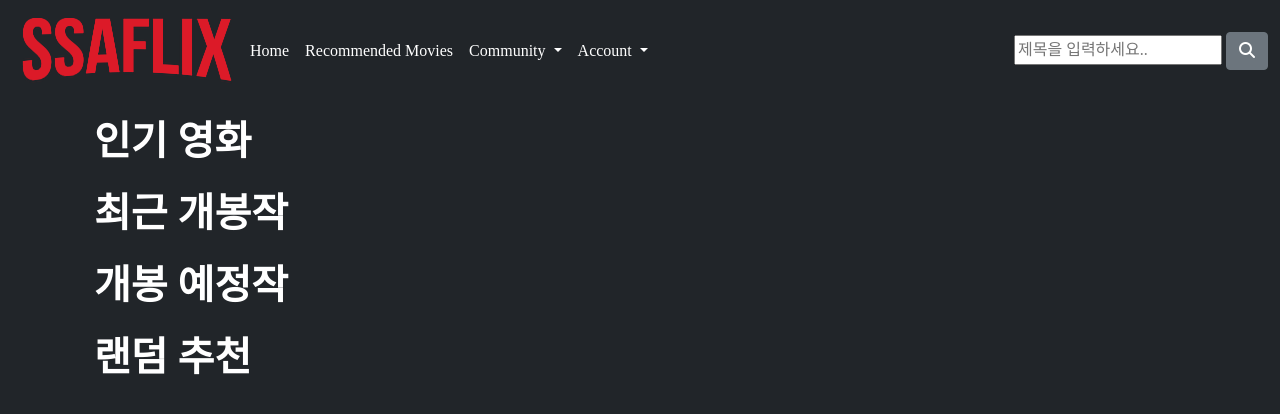
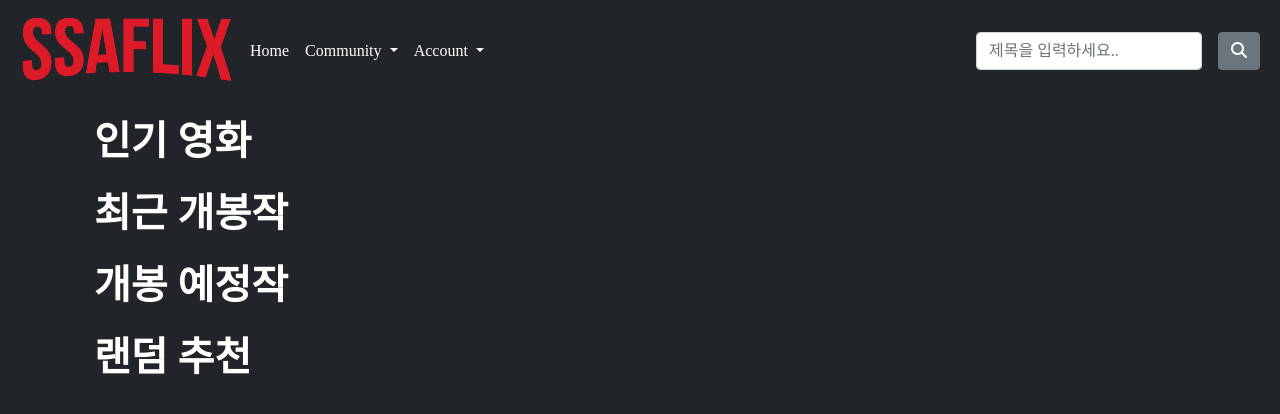
Before and after one commit to dannyp0930/ssaflix, a Django app: page / in a window 1280 px wide. Shown: the top 414 px of the page. Run offline with Django 3.2, Linux system fonts and the light colour scheme; the visitor is signed in with stand-in values (Sample User, id 1); data that the repository does not hold is empty; some libraries are stand-ins or nearby versions.

Commit message:
update movies

```diff
--- a/movies/templates/movies/index.html
+++ b/movies/templates/movies/index.html
@@ -43,6 +43,22 @@
       {% endfor %}
     </div>
   </div>
+  {% if movies_recommend %}
+    <div class="container">
+    <h1 class="mt-3 fw-bold  text-white">영화 추천</h1>
+      <div class="row m-auto justify-content-center">
+        {% for movie_recommend in movies_recommend %}
+          <div class="col-3 p-1">
+            <div class="card h-100">
+              <a class="h-100" href="{% url 'movies:detail' movie_recommend.pk %}">
+                <img src="https://image.tmdb.org/t/p/w500{{movie_recommend.poster_path}}" alt="poster_img" class="card-img-top h-100">
+              </a>
+            </div>
+          </div>
+        {% endfor %}
+      </div>
+    </div>
+  {% else %}
     <div class="container">
     <h1 class="mt-3 fw-bold  text-white">랜덤 추천</h1>
       <div class="row m-auto justify-content-center">
@@ -57,6 +73,8 @@
         {% endfor %}
       </div>
     </div>
+  {% endif %}
+
 
   {% comment %} <script>
     let pageNum = 1
--- a/movies/urls.py
+++ b/movies/urls.py
@@ -8,7 +8,5 @@ urlpatterns = [
     path('<int:movie_pk>/', views.detail, name='detail'),
     path('<int:movie_pk>/rank/create/', views.create_rank, name='create_rank'),
     path('<int:movie_pk>/rank/<int:rank_pk>/delete/', views.delete_rank, name='delete_rank'),
-    path('recommended/', views.recommended, name='recommended'),
-
     path('search', views.search, name='search')
 ]
--- a/movies/views.py
+++ b/movies/views.py
@@ -6,18 +6,83 @@ from .models import Movie, Rank, Movie
 from .forms import RankForm
 from datetime import datetime
 
+import pandas as pd
+import numpy as np
+from django.db.models import Q
+
+# 유저간 유사도 구하기 : 피어슨 상관계수
+def pearson(s1, s2):
+    s1_c = s1 - s1.mean()
+    s2_c = s2 - s2.mean()
+    return np.sum(s1_c * s2_c) / np.sqrt(np.sum(s1_c ** 2) * np.sum(s2_c ** 2))
+
+def recommended(request):
+
+    if Rank.objects.filter(user_id=request.user) and Rank.objects.filter(~Q(user_id=request.user)):
+
+        # 유저의 평점 데이터 불러오기
+        ranks = pd.DataFrame(data=Rank.objects.all().values('user', 'movie', 'rank'))
+        ranks = ranks.rename(columns={'user':"userId", 'movie':"movieId"})
+
+        # 영화 데이터에서 id값 가져오기
+        movie = pd.DataFrame(data=Movie.objects.all().values('id'))
+        movie = movie.rename(columns={'id':'movieId'})
+
+        # 평가하지 않은 데이터는 NaN값으로
+        movie.movieId = pd.to_numeric(movie.movieId, errors='coerce')
+        ranks.movieId = pd.to_numeric(ranks.movieId, errors='coerce')
+
+        # 데이터 통합 후 피벗 테이블 생성
+        data = pd.merge(ranks, movie, on='movieId', how='inner')
+        matrix = data.pivot_table(index='movieId', columns='userId', values='rank')
+        result = []
+
+        for side_id in matrix.columns:
+
+            if side_id == request.user.id:
+                continue
+
+            # 유저간 유사도 검사
+            cor = pearson(matrix[request.user.id], matrix[side_id])
+
+            # 평점이 NaN 값이면 0으로 입력
+            if np.isnan(cor):
+                result.append((side_id, 0))
+            else:
+                result.append((side_id, cor))
+
+        # 가장 유사한 유저 값 생성
+        result = max(result, key=lambda r: -r[1])[0]
+
+        # 자신이 평가한 영화 id값
+        movies = Rank.objects.filter(user_id=request.user.id).values('movie_id')
+        movies = [value['movie_id'] for value in movies]
+
+        # 유사 유저가 평가한 영화 id값
+        sim_movie = Rank.objects.filter(user_id=result).values('movie_id')
+
+        # 내가 보지 않은 영화 id 후보 결정
+        id_list = [value['movie_id'] for value in sim_movie if value['movie_id'] not in movies]
+        recommends = Movie.objects.filter(id__in=id_list)
+
+        return recommends
+    return False
+
 @require_safe
 def index(request):
     movies_popular = Movie.objects.order_by('-popularity')[:12]
     movies_release = Movie.objects.filter(release_date__lte=datetime.now()).order_by('-release_date')[:12]
     movies_comeout = Movie.objects.filter(release_date__gt=datetime.now()).order_by('release_date')[:12]
+    movies_recommend = recommended(request)
     movies_random = Movie.objects.order_by('?')[:12]
 
     context = {
         'movies_popular': movies_popular,
         'movies_release': movies_release,
         'movies_comeout': movies_comeout,
+        'movies_recommend': movies_recommend,
         'movies_random': movies_random,
+
     }
     return render(request, 'movies/index.html', context)
 
@@ -65,77 +130,6 @@ def delete_rank(request, movie_pk, rank_pk):
     return redirect('movies:detail', movie_pk)
 
 
-import pandas as pd
-import numpy as np
-from django.db.models import Q
-
-# 유저간 유사도 구하기 : 피어슨 상관계수
-def pearson(s1, s2):
-    s1_c = s1 - s1.mean()
-    s2_c = s2 - s2.mean()
-    return np.sum(s1_c * s2_c) / np.sqrt(np.sum(s1_c ** 2) * np.sum(s2_c ** 2))
-
-
-@login_required
-@require_safe
-def recommended(request):
-
-    if Rank.objects.filter(user_id=request.user.id) and Rank.objects.filter(~Q(user_id=request.user.id)):
-
-        # 유저의 평점 데이터 불러오기
-        ranks = pd.DataFrame(data=Rank.objects.all().values('user', 'movie', 'rank'))
-        ranks = ranks.rename(columns={'user':"userId", 'movie':"movieId"})
-
-        # 영화 데이터에서 id값 가져오기
-        movie = pd.DataFrame(data=Movie.objects.all().values('id'))
-        movie = movie.rename(columns={'id':'movieId'})
-
-        # 평가하지 않은 데이터는 NaN값으로
-        movie.movieId = pd.to_numeric(movie.movieId, errors='coerce')
-        ranks.movieId = pd.to_numeric(ranks.movieId, errors='coerce')
-
-        # 데이터 통합 후 피벗 테이블 생성
-        data = pd.merge(ranks, movie, on='movieId', how='inner')
-        matrix = data.pivot_table(index='movieId', columns='userId', values='rank')
-        result = []
-
-        for side_id in matrix.columns:
-
-            if side_id == request.user.id:
-                continue
-
-            # 유저간 유사도 검사
-            cor = pearson(matrix[request.user.id], matrix[side_id])
-
-            # 평점이 NaN 값이면 0으로 입력
-            if np.isnan(cor):
-                result.append((side_id, 0))
-            else:
-                result.append((side_id, cor))
-
-        # 가장 유사한 유저 값 생성
-        result = max(result, key=lambda r: -r[1])[0]
-
-        # 자신이 평가한 영화 id값
-        movies = Rank.objects.filter(user_id=request.user.id).values('movie_id')
-        movies = [value['movie_id'] for value in movies]
-
-        # 유사 유저가 평가한 영화 id값
-        sim_movie = Rank.objects.filter(user_id=result).values('movie_id')
-
-        # 내가 보지 않은 영화 id 후보 결정
-        id_list = [value['movie_id'] for value in sim_movie if value['movie_id'] not in movies]
-        recommends = Movie.objects.filter(id__in=id_list)
-        # 사용자 기반 추천 영화가 없다면 인기도 순으로 12개
-        if not recommends:
-            recommends = Movie.objects.order_by('-popularity')[:12]
-    # 평점 정보가 없는 경우 인기도 순으로 12개
-    else:
-        recommends = Movie.objects.order_by('-popularity')[:12]
-    context = {
-        'recommends':recommends,
-    }
-    return render(request, 'movies/recommended.html', context)
 
 # 검색 기능
 def search(request):
--- a/templates/base.html
+++ b/templates/base.html
@@ -14,10 +14,9 @@
   <link rel="stylesheet" href="{% static 'css/style.css' %}">
   <link rel="shortcut icon" href="{% static 'images/favicon3.ico' %}">
 </head>
-
-    <nav class="navbar navbar-expand-lg navbar-dark bg-dark fixed-top sticky-top ">
+    <nav class="navbar navbar-expand-lg navbar-dark bg-dark fixed-top sticky-top">
       {% if user.is_authenticated %}
-      <div class="container-fluid " >
+      <div class="container-fluid" >
         <a href="{% url 'movies:index'%}"><img class="h-10 w-10" src="{% static 'images/SSAFLIX.png' %}" alt="logo"></a>
         {% comment %} <img class="h-10 w-10" src="{% static 'images/SSAFLIX.png' %}" alt="logo"> {% endcomment %}
         {% comment %} <a class="navbar-brand" href="#">Hello, {{ user.username }}</a> {% endcomment %}
@@ -25,12 +24,9 @@
           <span class="navbar-toggler-icon"></span>
         </button>
         <div class="collapse navbar-collapse" id="navbarScroll">
-          <ul class="navbar-nav me-auto my-2 my-lg-0 navbar-nav-scroll" style="--bs-scroll-height: 100px;">
+          <ul class="navbar-nav me-auto my-2 my-lg-0">
             <li class="nav-item">
               <a class="nav-link active" href="{% url 'movies:index'%}" aria-current="page">Home</a>
-            </li>
-            <li class="nav-item">
-              <a class="nav-link active" href="{% url 'movies:recommended' %}">Recommended Movies</a>
             </li>
             <li class="nav-item dropdown">
               <a class="nav-link active dropdown-toggle" href="#" id="navbarScrollingDropdown" role="button" data-bs-toggle="dropdown" aria-expanded="false">
@@ -59,13 +55,12 @@
               </ul>
             </li>
           </ul>
-          <form class="form" action="{% url 'movies:search' %}" method="post">
+          <form class="d-flex" action="{% url 'movies:search' %}" method="post">
             {% csrf_token %}
-            <input class="form" type="search" placeholder="제목을 입력하세요.." aria-label="Search" name="q" value="{{q}}">
+            <input class="form-control m-2" type="search" placeholder="제목을 입력하세요.." aria-label="Search" name="q" value="{{q}}">
             {% comment %} <input type="submit" value="검색"> {% endcomment %}
-            <button class="btn btn-secondary my-2 my-sm-0" type="submit"><i class="fas fa-search"></i></button>
+            <button class="btn btn-secondary m-2" type="submit"><i class="fas fa-search"></i></button>
           </form>
-
           {% comment %} <form class="form-inline my-2 my-lg-0 mx-5" action="{% url 'movies:search' %}" method="post">
             {% csrf_token %}
               <input class="form-control mr-sm-2" type="search" placeholder="제목을 입력하세요.." aria-label="Search" name="q" value="{{q}}">
@@ -96,7 +91,6 @@
         <a class="mx-3 text-decoration-none text-white" href="{% url 'accounts:login' %}">Login</a>
       {% endif %}
     </nav> {% endcomment %}
-
 {% comment %} background-color: #a9a9a9; {% endcomment %}
 <body class="bg-dark">
   <div class="container">
```
Also changed, not shown: movies/templates/movies/recommended.html (deleted, +0 -20 lines), seed_users.py (added, +12 -0 lines). Lines whose indentation alone changed are shown as unchanged.
